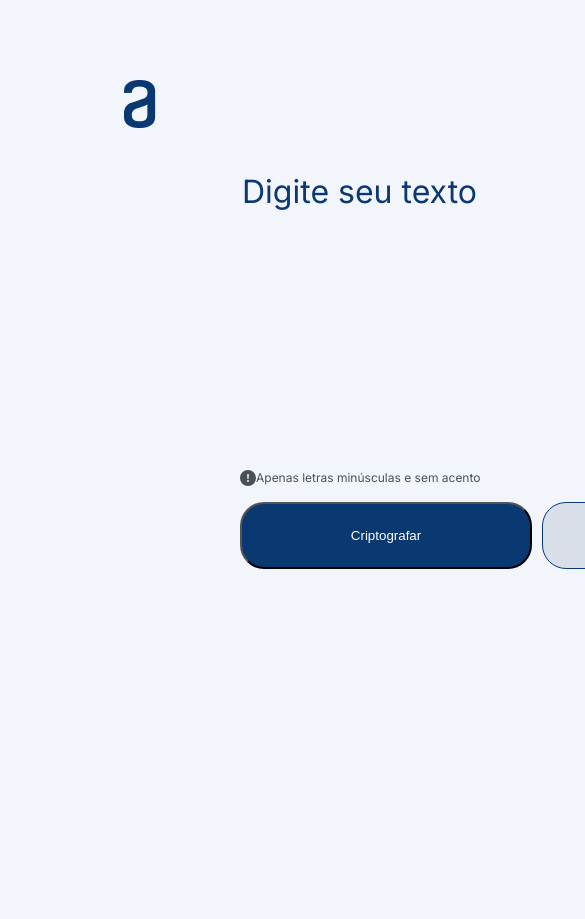
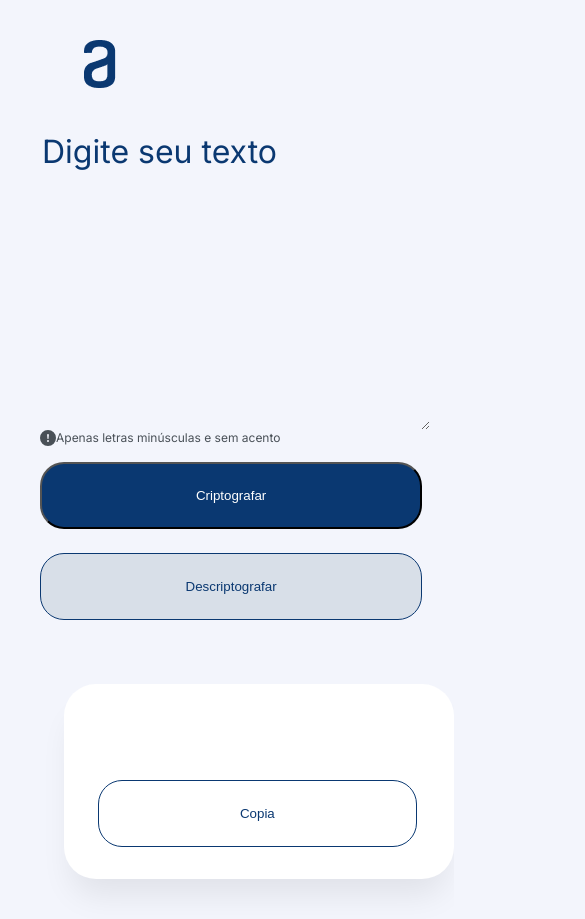
Before and after one commit to RuanCostaDev/challenge-1-one-alura, a plain HTML site: page index.html in a window 390 px wide. Both pictures are taken after a click on the button "Criptografar". Shown: the top 919 px of the page, 585 px wide, since content can reach past the window. Before the commit the page ends 844 px from the top, so only its background shows below. Drawn offline with Linux system fonts and the light colour scheme.

Commit message:
adicionando responsividade ao projeto

```diff
--- a/assets/css/style.css
+++ b/assets/css/style.css
@@ -5,7 +5,6 @@ body{
     flex-direction: column;
     background: #F3F5FC;
     font-family: 'Inter', sans-serif;
-    max-height: 100vh;
     box-sizing: border-box;
 
 }
@@ -85,11 +84,13 @@ main {
 }
 
 .button-copy {
-    height: 2em;
-    width: 100%;
+    margin-top: 32px;
+    height: 67px;
+    width: 98%;
+    border: 1px solid #0A3871;
     border-radius: 24px;
-    background: #0A3871;
-    color: #FFFFFF;
+    background: inherit;
+    color: #0A3871;
     margin-right: 1%;
 }
 
@@ -102,8 +103,8 @@ main {
     border-radius: 32px;
     padding: 32px;
     justify-content: center;
+    text-align: center;
     align-items: center;
-    text-align: center;
     overflow-wrap: break-word;
     width: 100%;
 }
@@ -124,3 +125,99 @@ footer {
     background: #0A3871;
 
 }
+
+
+@media screen and (max-width: 414px) {
+    .body {
+        width: 100vw;
+    }
+    main {
+        margin: 0;
+        flex-direction: column;
+        width: 100vw;
+        box-sizing: border-box;
+        justify-content: flex-start;
+        height: fit-content;
+    }
+
+    .logo {
+        margin: 16px 0 80px 0;
+    }
+
+    .left-main {
+        width: 100%;
+        margin: 0;
+    }
+
+    .input-area {
+        padding-left: 0;
+        width: 100vw;
+    }
+
+    .cta {
+        flex-direction: column;
+        justify-content: center;
+    }
+
+    .button-1 {
+        width: 98%;
+        margin-bottom: 24px;
+    }
+
+    .button-2 {
+        width: 98%;
+    }
+
+    .output-area {
+        box-sizing: border-box;
+        margin: 64px 24px 0 24px;
+        margin-top: 64px;
+        width: 100%;
+        overflow-y: none;
+        height: fit-content;
+    }
+
+    .output-area img {
+        display: none;
+    }
+}
+
+@media screen and (max-width: 768px) {
+    .body {
+        width: 100vw;
+    }
+    main {
+        width: 100vw;
+        padding: 40px;
+        margin: 0;
+        flex-direction: column;
+        width: 100%;
+        box-sizing: border-box;
+        justify-content: flex-start;
+        height: fit-content;
+    }
+
+    .logo {
+        margin: 0 0 40px 0;
+    }
+
+    .left-main {
+        margin: 0;
+    }
+
+    .input-area {
+        width: 100vw;
+        padding-left: 0;
+    }
+
+    .output-area {
+        margin-top: 64px;
+        width: 100vw;
+        overflow-y: none;
+        height: fit-content;
+    }
+
+    .output-area img {
+        display: none;
+    }
+}
--- a/assets/script/script.js
+++ b/assets/script/script.js
@@ -26,7 +26,7 @@ function criptografaTexto() {
 
     formularioSaida.parentElement.style.justifyContent = 'space-between';
     formularioSaida.parentElement.style.overflowY = 'auto';
-    formularioSaida.parentElement.style.alignItems = 'baseline';
+    formularioSaida.style.textAlign = 'left';
 
     botaoCopia.hidden = false;
 
@@ -46,7 +46,7 @@ function descriptografaTexto() {
 
     formularioSaida.parentElement.style.justifyContent = 'space-between';
     formularioSaida.parentElement.style.overflowY = 'auto';
-    formularioSaida.parentElement.style.alignItems = 'baseline';
+    formularioSaida.style.textAlign = 'left';
 
     botaoCopia.hidden = false;
 
@@ -63,6 +63,8 @@ function verificaFormulário() {
         formularioSaida.previousElementSibling.hidden = false;
         formularioSaida.nextElementSibling.hidden = false;
         formularioSaida.innerText = 'Nenhuma mensagem encontrada';
+        formularioSaida.style.textAlign = 'center';
+
     }
 }
 
```
Also changed, not shown: index.html (+0 -1 lines).
